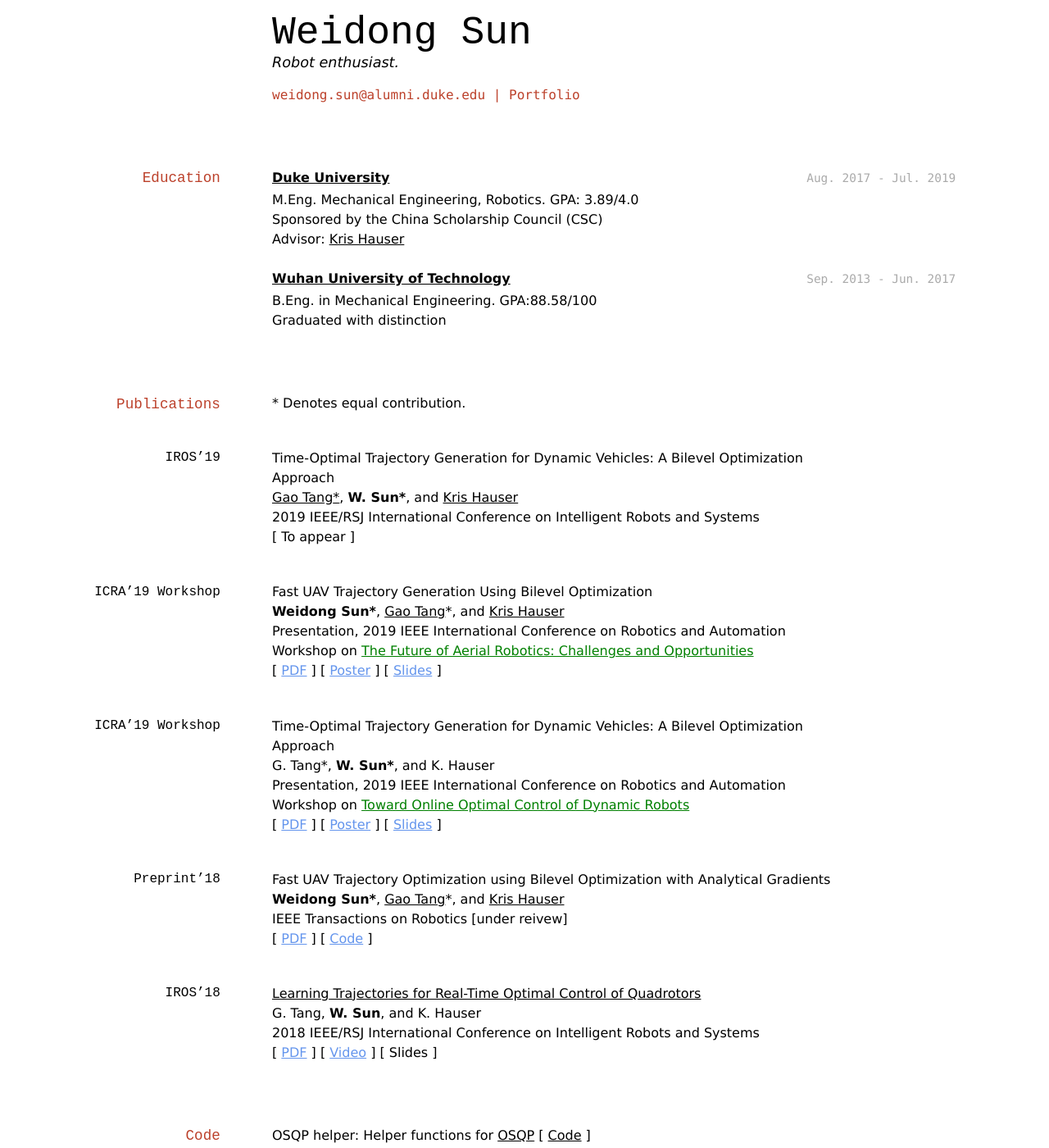
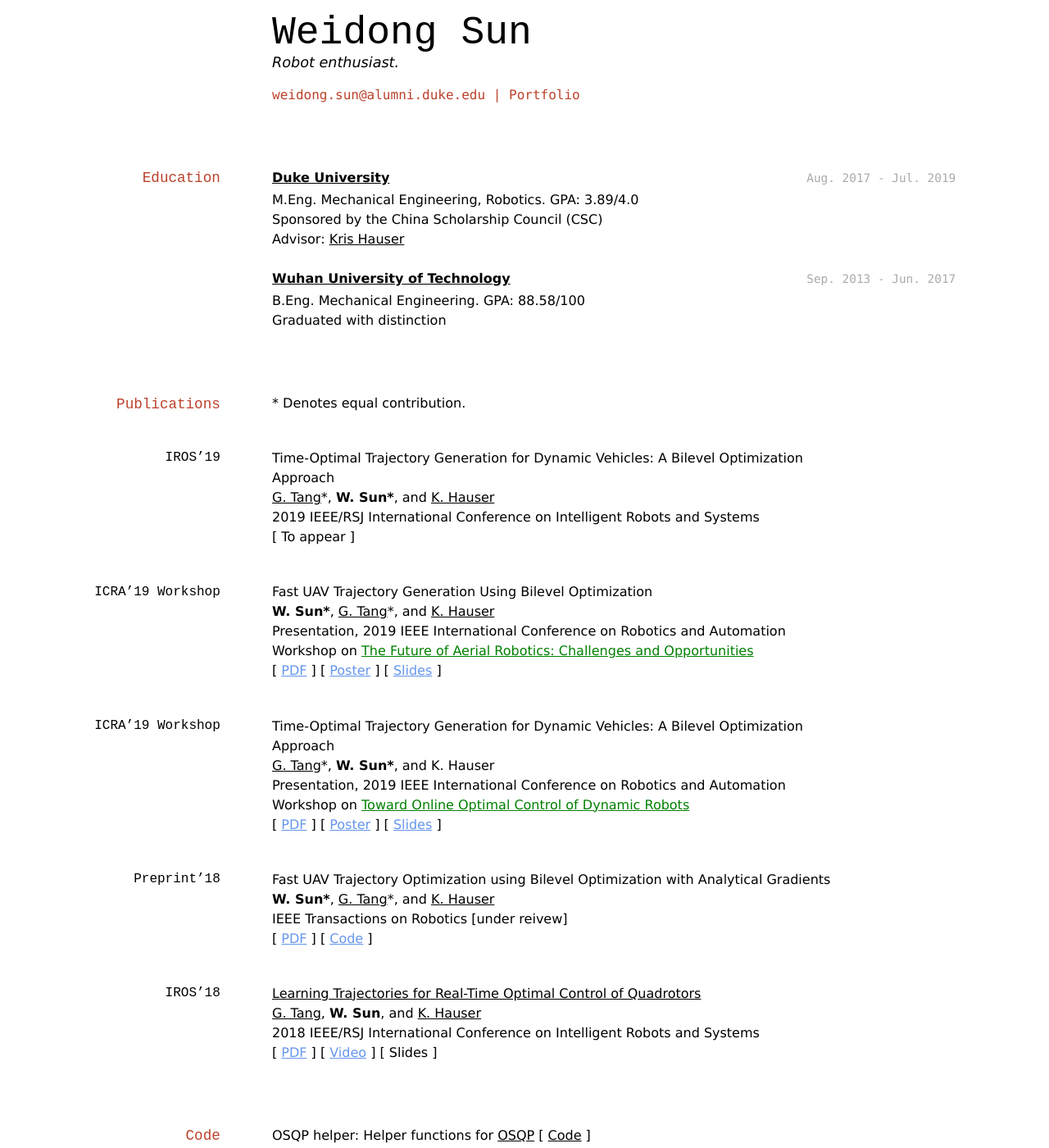
Before and after one commit to OxDuke/oxduke.github.io, a Jekyll site: the page built from cv.md, in a window 1280 px wide and 1400 px high. Shown: the whole window at 82% size. Built offline with Jekyll 4.4.1, drawn with Linux system fonts in a browser that asks for light colours.

Commit message:
fix space

```diff
--- a/cv.md
+++ b/cv.md
@@ -43,7 +43,7 @@ __[Duke University](https://www.duke.edu/)__
 
 `Sep. 2013 - Jun. 2017`
 __[Wuhan University of Technology](http://english.whut.edu.cn/)__
-- B.Eng. in Mechanical Engineering. GPA:88.58/100
+- B.Eng. Mechanical Engineering. GPA: 88.58/100
 - Graduated with distinction
 
 
@@ -57,13 +57,13 @@ __[Wuhan University of Technology](http://english.whut.edu.cn/)__
 
 ### IROS'19
 Time-Optimal Trajectory Generation for Dynamic Vehicles: A Bilevel Optimization Approach
-[Gao Tang<sup>\*</sup>](https://scholar.google.com/citations?user=sn6qxpQAAAAJ), __W. Sun<sup>*</sup>__, and [Kris Hauser](https://ece.duke.edu/faculty/kristoffer-hauser)
+[G. Tang](https://scholar.google.com/citations?user=sn6qxpQAAAAJ)<sup>\*</sup>, __W. Sun<sup>*</sup>__, and [K. Hauser](https://ece.duke.edu/faculty/kristoffer-hauser)
 2019 IEEE/RSJ International Conference on Intelligent Robots and Systems
 [ To appear ]
 
 ### ICRA'19 Workshop
 Fast UAV Trajectory Generation Using Bilevel Optimization
-__Weidong Sun<sup>*</sup>__, [Gao Tang](https://scholar.google.com/citations?user=sn6qxpQAAAAJ)<sup>\*</sup>, and [Kris Hauser](https://ece.duke.edu/faculty/kristoffer-hauser)
+__W. Sun<sup>*</sup>__, [G. Tang](https://scholar.google.com/citations?user=sn6qxpQAAAAJ)<sup>\*</sup>, and [K. Hauser](https://ece.duke.edu/faculty/kristoffer-hauser)
 Presentation, 2019 IEEE International Conference on Robotics and Automation
 Workshop on <span style="color:green">[The Future of Aerial Robotics: Challenges and Opportunities](https://www.aerial-robotics-workshop.com/)</span>
 [ <span style="color:CornflowerBlue">[PDF]({{ site.baseurl }}/publications/ICRA2019_WS2_paper.pdf)</span> ]
@@ -72,7 +72,7 @@ Workshop on <span style="color:green">[The Future of Aerial Robotics: Challenges
 
 ### ICRA'19 Workshop
 Time-Optimal Trajectory Generation for Dynamic Vehicles: A Bilevel Optimization Approach
-G. Tang<sup>\*</sup>, __W. Sun<sup>*</sup>__, and K. Hauser
+[G. Tang](https://scholar.google.com/citations?user=sn6qxpQAAAAJ)<sup>\*</sup>, __W. Sun<sup>*</sup>__, and K. Hauser
 Presentation, 2019 IEEE International Conference on Robotics and Automation
 Workshop on <span style="color:green">[Toward Online Optimal Control of Dynamic Robots](http://www.rsl.ethz.ch/scientific-events/workshops/ICRA-2019/online-optimal-control.html)</span>
  [ <span style="color:CornflowerBlue">[PDF]({{ site.baseurl }}/publications/ICRA2019_WS2_paper.pdf)</span> ]
@@ -82,7 +82,7 @@ Workshop on <span style="color:green">[Toward Online Optimal Control of Dynamic
 ### Preprint'18
 
 Fast UAV Trajectory Optimization using Bilevel Optimization with Analytical Gradients
-__Weidong Sun<sup>*</sup>__, [Gao Tang](https://scholar.google.com/citations?user=sn6qxpQAAAAJ)<sup>\*</sup>, and [Kris Hauser](https://ece.duke.edu/faculty/kristoffer-hauser)
+__W. Sun<sup>*</sup>__, [G. Tang](https://scholar.google.com/citations?user=sn6qxpQAAAAJ)<sup>\*</sup>, and [K. Hauser](https://ece.duke.edu/faculty/kristoffer-hauser)
 IEEE Transactions on Robotics [under reivew]
 [ <span style="color:CornflowerBlue">[PDF](https://arxiv.org/pdf/1811.10753.pdf)</span> ]
 [ <span style="color:CornflowerBlue">[Code](https://github.com/OxDuke/Bilevel-Planner)</span> ]
@@ -90,7 +90,7 @@ IEEE Transactions on Robotics [under reivew]
 
 ### IROS'18
 [Learning Trajectories for Real-Time Optimal Control of Quadrotors](http://motion.pratt.duke.edu/papers/IROS2018-Tang-LearningOptimalControl.pdf)
-G. Tang, __W. Sun__, and K. Hauser
+[G. Tang](https://scholar.google.com/citations?user=sn6qxpQAAAAJ), __W. Sun__, and [K. Hauser](https://ece.duke.edu/faculty/kristoffer-hauser)
 2018 IEEE/RSJ International Conference on Intelligent Robots and Systems
 [ <span style="color:CornflowerBlue">[PDF](http://motion.pratt.duke.edu/papers/IROS2018-Tang-LearningOptimalControl.pdf)</span> ]
 [ <span style="color:CornflowerBlue">[Video](https://www.youtube.com/watch?v=h0yY0sAGzwk)</span> ]
```
